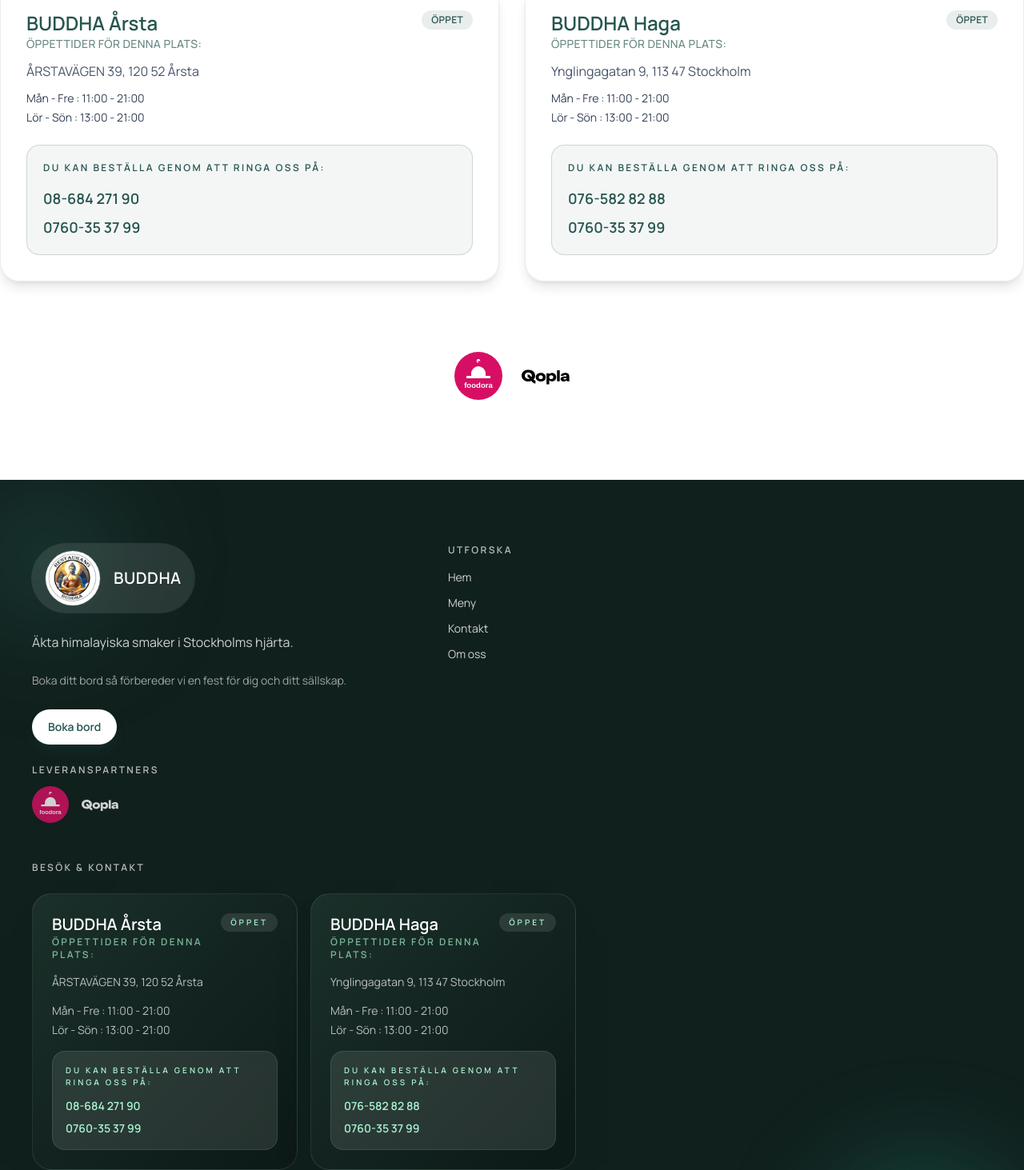
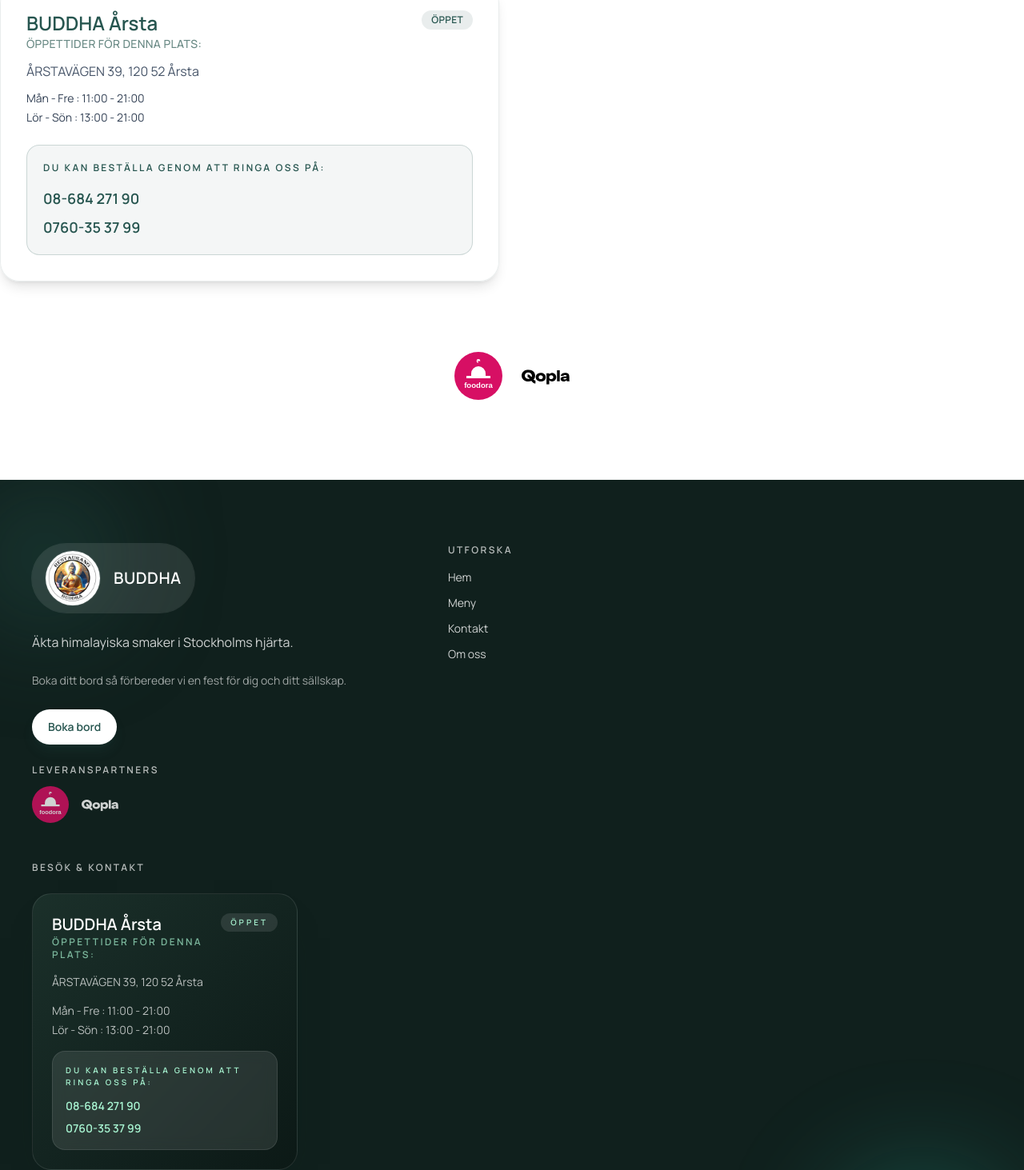
Before and after one commit to devarena-solutions/buddha-nepal, a Next.js app: page /contact in a window 1280 px wide. Shown: the part 388-1851 px from the top of the page at 80% size. Built offline with nearby package versions, Linux system fonts and the light colour scheme.

Commit message:
Comment out Haga contact markup

```diff
--- a/src/components/footer.tsx
+++ b/src/components/footer.tsx
@@ -19,7 +19,6 @@
     LocationInfo,
   ][];
   const activeLocations = locationEntries.filter(([, info]) => info.isActive);
-  const upcomingLocations = locationEntries.filter(([, info]) => !info.isActive);
 
   const deliveryPartners = [
     { src: "/foodora.svg", alt: "Foodora" },
@@ -154,14 +153,13 @@
                 );
               })}
 
-              {upcomingLocations.map(([key, info]) => {
-                const statusMessage = info.statusMessage?.[locale];
-                const statusLabel =
-                  statusMessage ?? contact.coming_soon_default[locale];
+              {/*
+                Upcoming locations (such as BUDDHA Haga) are hidden until launch.
+                Re-enable the JSX below once the restaurant opens so it appears in
+                the contact list again.
 
-                return (
                 <article
-                    key={key}
+                  key="haga"
                   className="relative overflow-hidden rounded-3xl border border-white/20 bg-gradient-to-br from-primary to-primary/70 p-6 text-white shadow-xl"
                 >
                   <div className="pointer-events-none absolute -top-10 right-0 h-24 w-24 rounded-full bg-white/10 blur-3xl" />
@@ -169,23 +167,20 @@
                   <div className="relative flex h-full flex-col gap-3">
                     <div className="flex items-start justify-between gap-3">
                       <div>
-                          <h3 className="text-xl font-semibold">{info.shortName}</h3>
-                          <p className="text-sm text-white/80">{info.name}</p>
+                        <h3 className="text-xl font-semibold">{locationData.haga.shortName}</h3>
+                        <p className="text-sm text-white/80">{locationData.haga.name}</p>
                       </div>
                       <span className="rounded-full bg-white/20 px-3 py-1 text-[10px] font-semibold uppercase tracking-[0.3em] text-white">
-                          {statusLabel}
+                        {locationData.haga.statusMessage?.[locale] ?? contact.coming_soon_default[locale]}
                       </span>
                     </div>
                     <p className="text-sm text-white/80">
-                        {statusMessage ?? contact.coming_soon_description[locale]}
+                      {locationData.haga.statusMessage?.[locale] ?? contact.coming_soon_description[locale]}
                     </p>
-                      <p className="text-xs text-white/60">
-                        {contact.coming_soon_follow[locale]}
-                      </p>
+                    <p className="text-xs text-white/60">{contact.coming_soon_follow[locale]}</p>
                   </div>
                 </article>
-                );
-              })}
+              */}
             </div>
           </div>
         </div>
--- a/src/context/LocationContext.tsx
+++ b/src/context/LocationContext.tsx
@@ -38,7 +38,7 @@
     phones: ["076-582 82 88", "0760-35 37 99"],
     mapSrc:
       "https://www.google.com/maps/embed?pb=!1m18!1m12!1m3!1d4068.038657368876!2d18.04833100611805!3d59.34932516386402!2m3!1f0!2f0!3f0!3m2!1i1024!2i768!4f13.1!3m3!1m2!1s0x465f9d724ef405ef%3A0xba83e55580836315!2sYnglingagatan%209%2C%20113%2047%20Stockholm!5e0!3m2!1sen!2sse!4v1757644789600!5m2!1sen!2sse",
-    isActive: true,
+    isActive: false,
   },
 };
 
--- a/src/pages/contact.tsx
+++ b/src/pages/contact.tsx
@@ -16,6 +16,7 @@
     LocationKey,
     LocationInfo,
   ][];
+  const activeLocations = locationEntries.filter(([, info]) => info.isActive);
 
   return (
     <main className="flex-1 flex">
@@ -27,13 +28,9 @@
           <h1 className="text-4xl lg:text-5xl font-bold">{contact.title[t]}</h1>
 
           <div className="grid w-full grid-cols-1 gap-8 text-left md:grid-cols-2">
-            {locationEntries.map(([key, info]) => {
-              const isActive = info.isActive;
-              const statusMessage = info.statusMessage?.[t];
-              const statusLabel = statusMessage ?? contact.coming_soon_default[t];
+            {activeLocations.map(([key, info]) => {
               const phoneNumbers = info.phones ?? [];
 
-              if (isActive) {
               return (
                 <article
                   key={key}
@@ -81,11 +78,14 @@
                   </div>
                 </article>
               );
-              }
+            })}
+            {/*
+              Temporarily hide the BUDDHA Haga card until the restaurant opens.
+              Restore the JSX below when the location launches so the contact
+              details reappear alongside other active restaurants.
 
-              return (
               <article
-                  key={key}
+                key="haga"
                 className="relative overflow-hidden rounded-3xl border border-white/20 bg-gradient-to-br from-primary to-primary/70 p-8 text-white shadow-xl"
               >
                 <div className="pointer-events-none absolute -top-16 right-0 h-32 w-32 rounded-full bg-white/10 blur-3xl" />
@@ -93,23 +93,20 @@
                 <div className="relative flex h-full flex-col gap-4">
                   <div className="flex items-start justify-between gap-4">
                     <div>
-                        <h2 className="text-2xl font-semibold">{info.shortName}</h2>
-                        <p className="text-sm text-white/80">{info.name}</p>
+                      <h2 className="text-2xl font-semibold">{locationData.haga.shortName}</h2>
+                      <p className="text-sm text-white/80">{locationData.haga.name}</p>
                     </div>
                     <span className="rounded-full bg-white/20 px-3 py-1 text-xs font-semibold uppercase tracking-wide text-white">
-                        {statusLabel}
+                      {locationData.haga.statusMessage?.[t] ?? contact.coming_soon_default[t]}
                     </span>
                   </div>
                   <p className="text-base text-white/80">
-                      {statusMessage ?? contact.coming_soon_description[t]}
+                    {locationData.haga.statusMessage?.[t] ?? contact.coming_soon_description[t]}
                   </p>
-                    <p className="text-sm text-white/60">
-                      {contact.coming_soon_follow[t]}
-                    </p>
+                  <p className="text-sm text-white/60">{contact.coming_soon_follow[t]}</p>
                 </div>
               </article>
-              );
-            })}
+            */}
           </div>
 
           <div className="flex items-center justify-center gap-6 mt-12">
```
Lines whose indentation alone changed are shown as unchanged.
